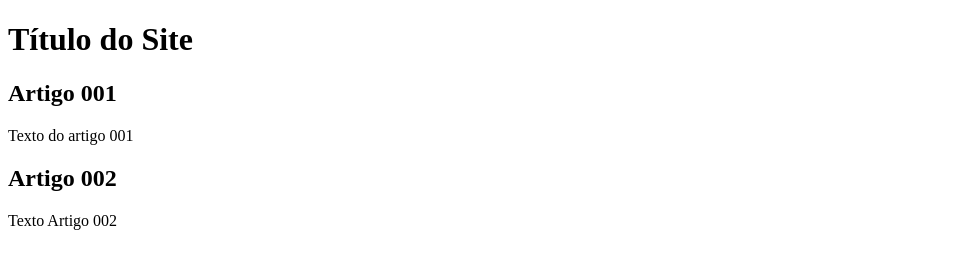
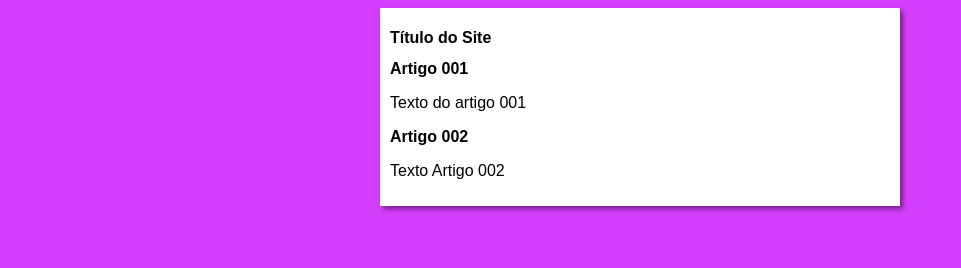
Before and after one commit to wellingtonfernandesbarbosa/projeto-site, a plain HTML site: page index.html in a window 1280 px wide. Shown: the whole page, without its empty margins (0-961 px from the left). Drawn offline with Linux system fonts and the light colour scheme.

Commit message:
Iniciei o design

```diff
--- /dev/null
+++ b/estilo/style.css
@@ -0,0 +1,15 @@
+* {
+    font-family: Arial, Helvetica, sans-serif;
+    font-size: 16px;
+}
+body {
+    background-color: rgb(213, 61, 252);
+}
+
+* main{
+    background-color: white;
+    width: 500px;
+    margin: auto;
+    padding: 10px;
+    box-shadow: 3px 3px 5px rgba(0, 0, 0, 0.473);
+}
--- a/index.html
+++ b/index.html
@@ -4,6 +4,7 @@
     <meta charset="UTF-8">
     <meta name="viewport" content="width=device-width, initial-scale=1.0">
     <title>Título do Site</title>
+    <link rel="stylesheet" href="estilo/style.css">
 </head>
 <body>
     <main>
```
